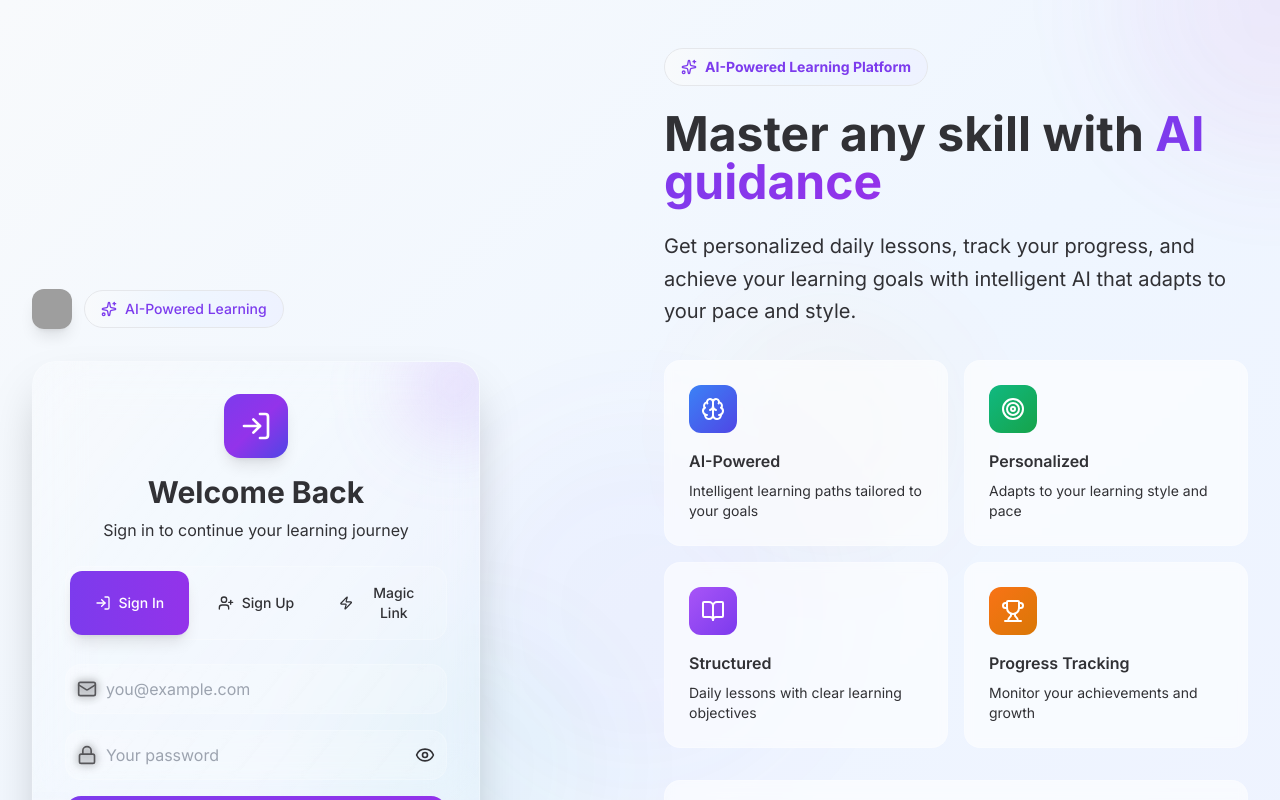
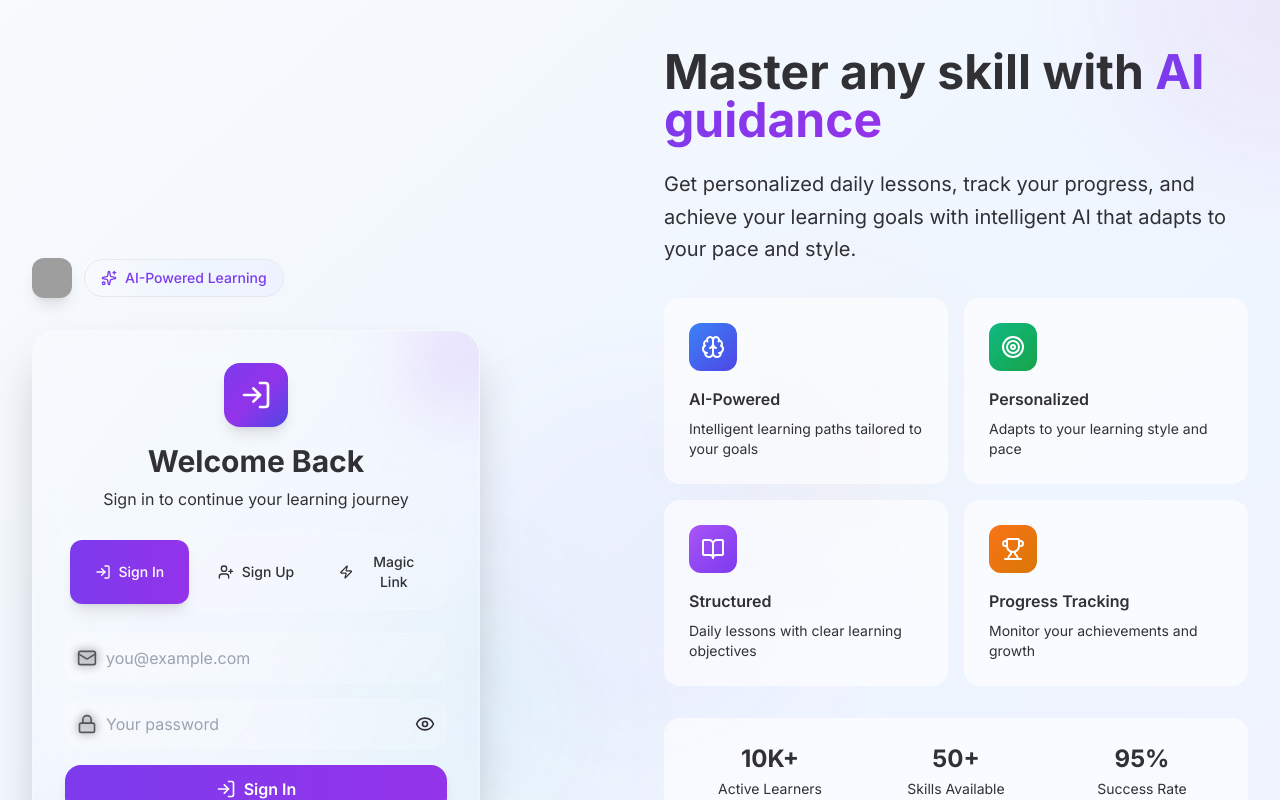
Before and after one commit to Av-Dev3/learnovium, a Next.js app: page /auth in a window 1280 px wide. Built offline with nearby package versions, Linux system fonts and the light colour scheme; grey boxes are pictures that could not be loaded.

Commit message:
Remove outdated branding element from AuthPage UI for a cleaner design. This change streamlines the layout while maintaining the focus on the core message of AI guidance in skill mastery.

```diff
--- a/src/app/auth/page.tsx
+++ b/src/app/auth/page.tsx
@@ -318,11 +318,6 @@ export default function AuthPage() {
           <div className="hidden lg:block space-y-8">
             {/* Hero Section */}
             <div className="space-y-6">
-              <div className="inline-flex items-center gap-2 px-4 py-2 bg-gradient-to-r from-brand/10 to-purple-600/10 rounded-full border border-brand/20 backdrop-blur-sm">
-                <Sparkles className="w-4 h-4 text-brand" />
-                <span className="text-sm font-bold text-brand">AI-Powered Learning Platform</span>
-              </div>
-
               <h2 className="text-4xl lg:text-5xl font-bold text-[var(--fg)] leading-tight">
                 Master any skill with
                 <span className="bg-gradient-to-r from-brand to-purple-600 bg-clip-text text-transparent"> AI guidance</span>
```
